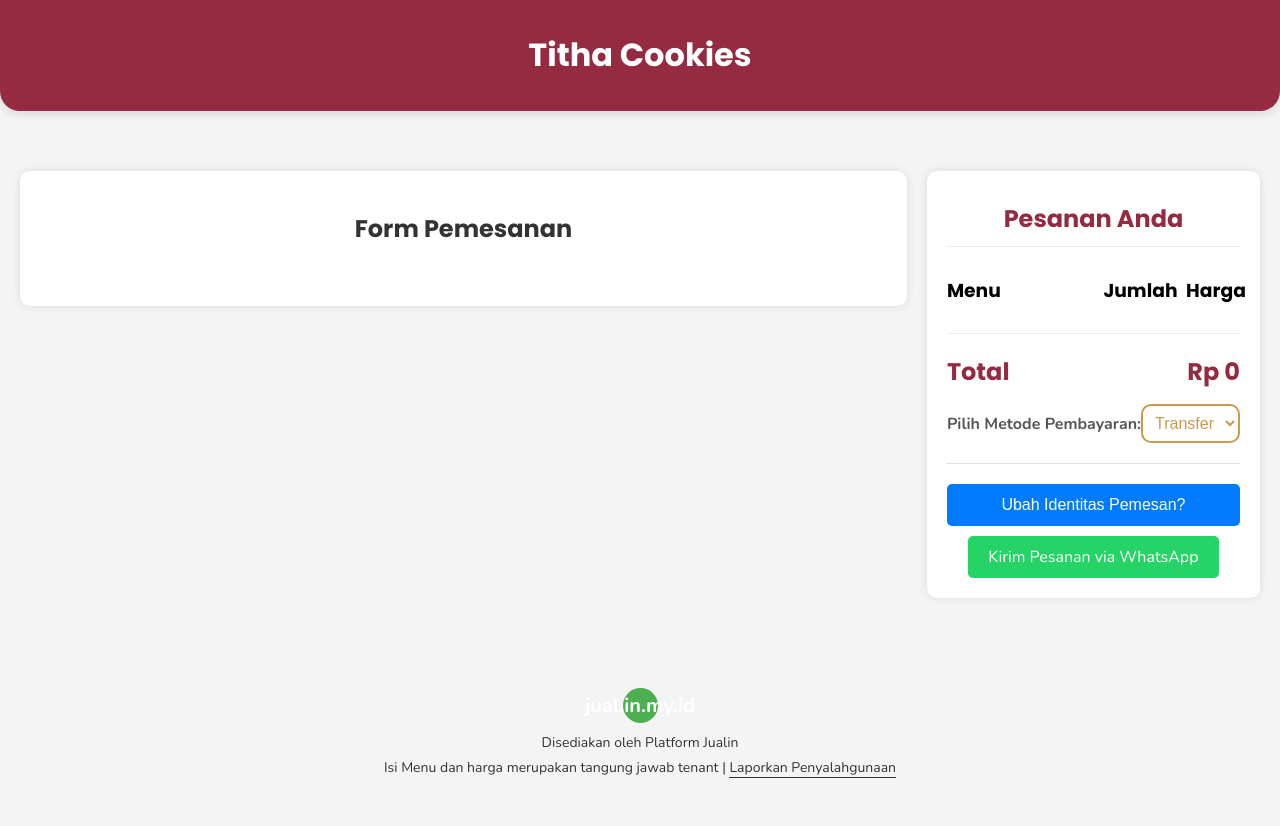
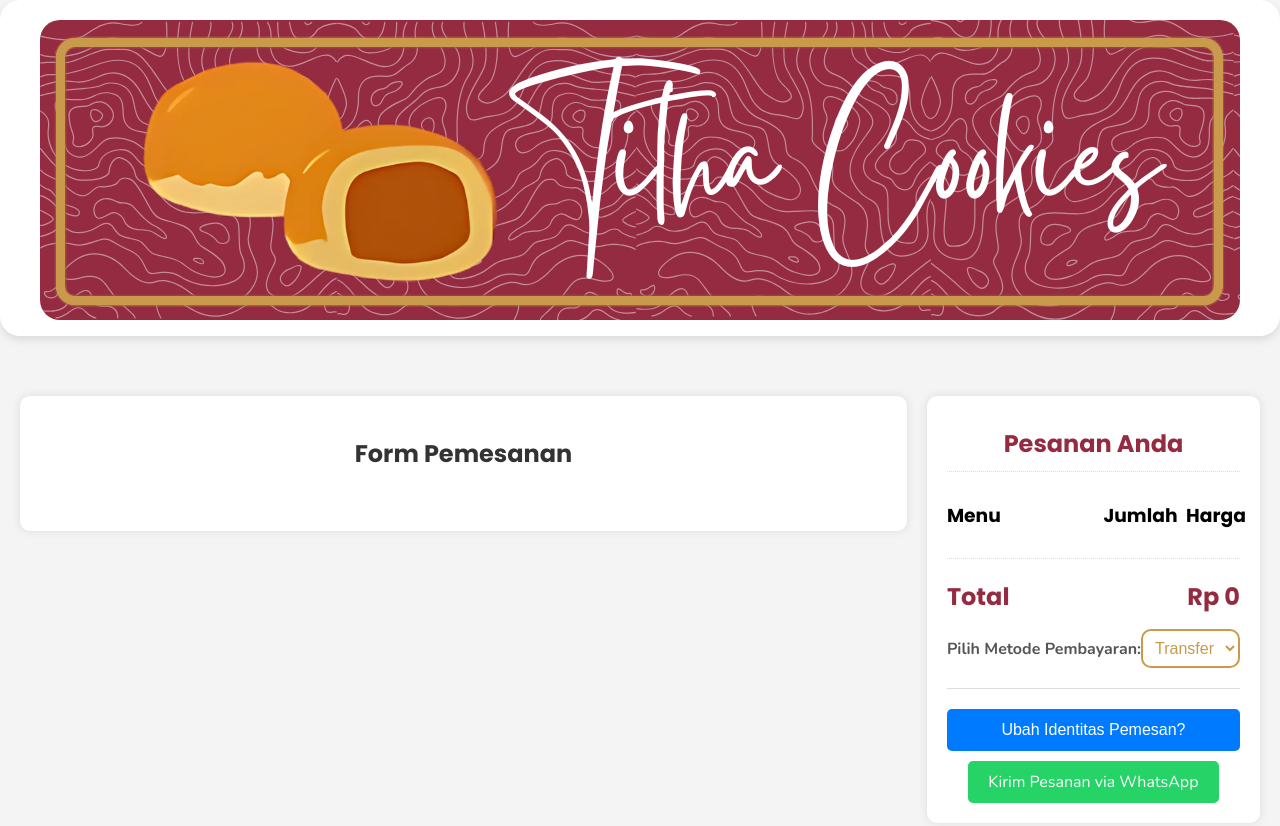
Before and after one commit to gobizbuildpage/build_page, a plain HTML site: page fathya/index.html in a window 1280 px wide. Shown: the top 826 px of the page. Before the commit the page ends 800 px from the top, so only its background shows below. Drawn offline with nearby package versions, Linux system fonts and the light colour scheme.

Commit message:
update banner and icon

```diff
--- a/fathya/index.html
+++ b/fathya/index.html
@@ -8,7 +8,7 @@
     <link rel="stylesheet" href="styles.css" />
 
     <!-- Favicon -->
-    <link rel="icon" href="./bg/favicon.ico" type="image/x-icon" />
+    <link rel="icon" href="./bg/titha_icon.png" type="image/x-icon" />
 
     <!-- Meta Tags for Open Graph -->
     <meta property="og:title" content="Pasakan Ambu" />
@@ -19,11 +19,11 @@
     <meta property="og:image" content="./bg/gambar.jpg" />
     <meta property="og:url" content="./page" />
     <meta property="og:type" content="website" />
-    <meta property="og:site_name" content="Pasakan Ambu" />
+    <meta property="og:site_name" content="Titha Cookies" />
 
     <!-- Meta Tags for Twitter (Optional) -->
     <meta name="twitter:card" content="summary_large_image" />
-    <meta name="twitter:title" content="Pasakan Ambu" />
+    <meta name="twitter:title" content="Titha Cookies" />
     <meta
       name="twitter:description"
       content="Nikmati berbagai pilihan menu makanan lezat di Pasakan Ambu. Mulai dari Jengkol Rendang, Babat Serundeng, dan masih banyak lagi!"
@@ -40,7 +40,7 @@
   </head>
   <body>
     <header class="header">
-       <h1>Titha Cookies</h1>
+      <img src="./bg/titha_banner.png" alt="Banner" class="banner-image" />
     </header>
 
 
@@ -91,7 +91,7 @@
     <!-- Modal untuk input nama, nomor WhatsApp, dan alamat -->
     <div id="userModal" class="modal">
       <div class="modal-content">
-        <img src="./bg/banner.jpg" alt="" />
+        <img src="./bg/titha_banner.png" alt="" />
         <h2 id="modalTitle">Masukkan Informasi Anda</h2>
 
         <!-- Input Nama -->
--- a/fathya/styles.css
+++ b/fathya/styles.css
@@ -162,19 +162,17 @@ input:valid + label {
 
 .header {
     width: 100%;
-    background-color: #942b41;
+    background-color: #ffffff;
     padding: 10px 20px;
     text-align: center;
-    border-top-left-radius: 0px;
+    /* border-top-left-radius: 0px;
     border-top-right-radius: 0px;
     border-bottom-left-radius: 20px;
-    border-bottom-right-radius: 20px;
+    border-bottom-right-radius: 20px; */
+    border-radius: 20px;
     box-shadow: 0 4px 8px rgba(0, 0, 0, 0.1); /* Menambahkan bayangan */
 }
 
-.header h1 {
-    color: white;
-}
 
 .banner-image {
     max-width: 100%;
```
Also changed, not shown: fathya/bg/titha_banner.png (added), fathya/bg/titha_icon.png (added).
